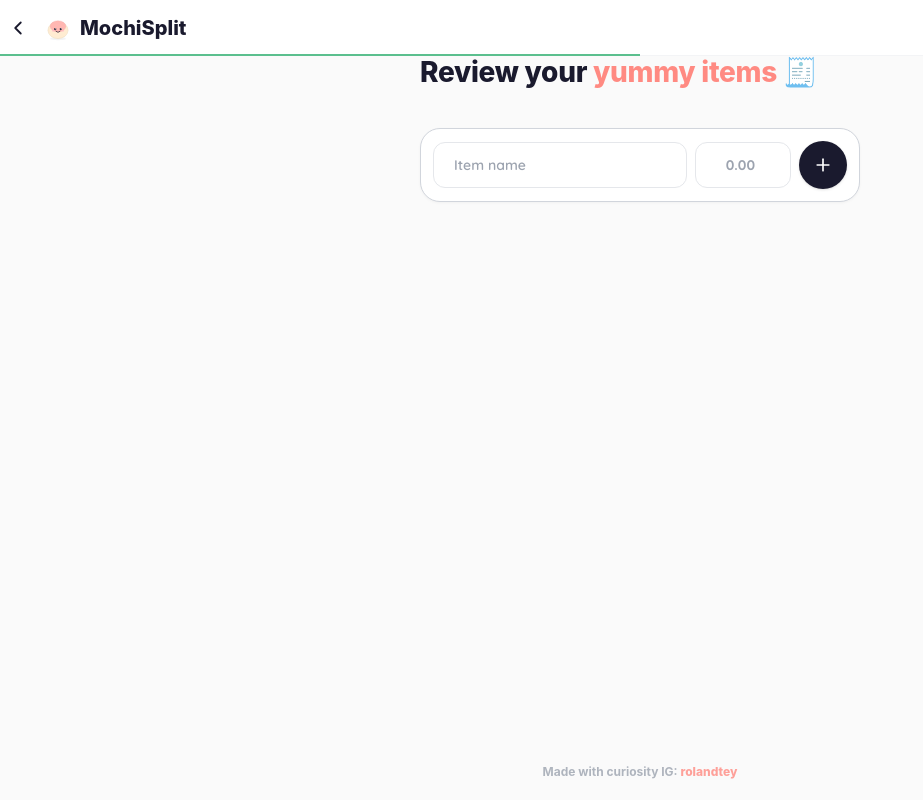
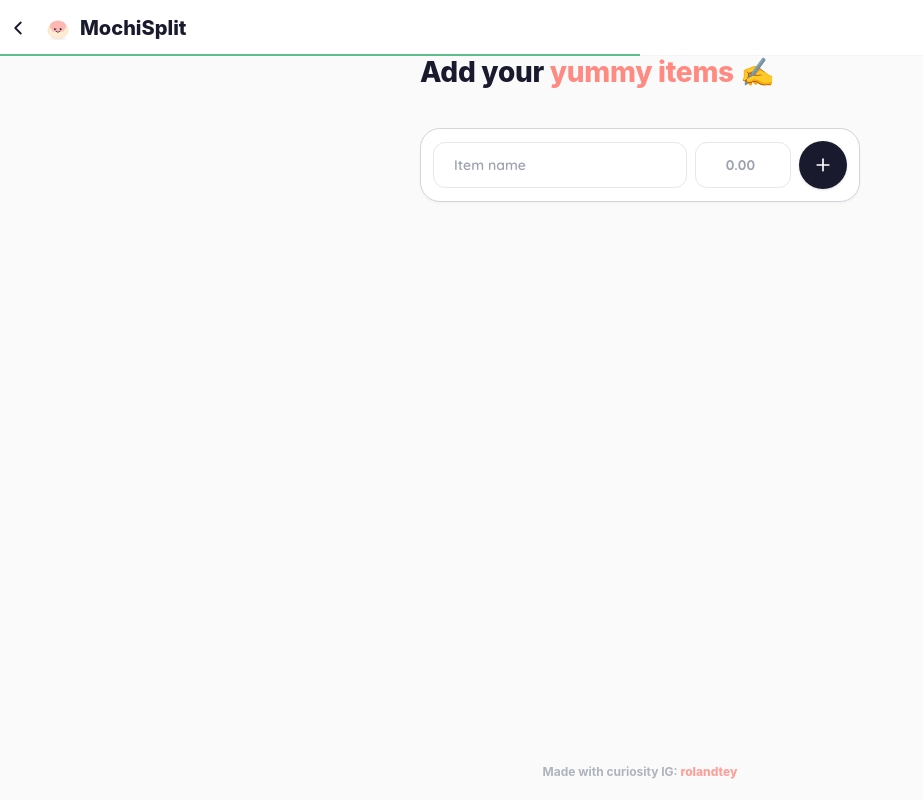
Before and after one commit to rollie243/MochiSplit, a React (Vite) app: page / in a window 1280 px wide. Both pictures are taken after a click on the button "Enter items manually". Shown: the whole page, without its empty margins (0-923 px from the left). Built offline with nearby package versions, Linux system fonts and the light colour scheme.

Commit message:
Restored sticky functionality by removing overflow and relative constraints

```diff
--- a/src/App.jsx
+++ b/src/App.jsx
@@ -53,6 +53,7 @@
       serviceChargePercent: result.serviceChargePercent || 10,
       taxPercent: result.taxPercent || 0,
       subtotal: result.subtotal || 0,
+      isManual: !!result.isManual
     });
     nextStep();
   };
@@ -85,7 +86,7 @@
   const { settlements, grandTotal, totalSC, totalTax, billSubtotal } = calculateSettlement(items, friends, billMeta);
 
   return (
-    <div className="min-h-screen flex flex-col bg-bg font-sans text-text overflow-x-hidden">
+    <div className="min-h-screen flex flex-col bg-bg font-sans text-text">
       {/* Clean header */}
       <header className="sticky top-0 z-50 bg-white/90 backdrop-blur-md border-b border-gray-100 px-6 h-[56px] flex items-center relative">
         <div className="max-w-md mx-auto w-full flex items-center justify-between">
@@ -131,8 +132,7 @@
         )}
       </header>
 
-      {/* Main — flex-1 stretch ensures footer stays bottom */}
-      <main className="flex-1 flex flex-col app-layout mx-auto w-full relative">
+      <main className="flex-1 flex flex-col app-layout mx-auto w-full">
         <AnimatePresence mode="wait">
           {step === 1 && (
             <motion.div key="step1" exit={{ opacity: 0, x: -40 }} className="flex-1 flex flex-col">
@@ -157,7 +157,7 @@
           )}
 
           {step === 4 && (
-            <motion.div key="step4" exit={{ opacity: 0, x: -40 }} className="flex-1 flex flex-col">
+            <motion.div key="step4" exit={{ opacity: 0, x: -40 }} className="flex flex-col">
               {/* Summary bar */}
               <div
                 className="bg-white py-3.5 px-6 border-b border-gray-100 mb-4 rounded-b-2xl shadow-sm"
--- a/src/components/AssignmentGrid.jsx
+++ b/src/components/AssignmentGrid.jsx
@@ -42,7 +42,7 @@
     const allAssignedToSelected = items.every((item) => item.assignedTo.includes(selectedFriendId));
 
     return (
-        <div className="flex flex-col relative">
+        <div className="flex flex-col">
             {/* Sticky Header Group */}
             <div
                 className="sticky top-[56px] z-30 pt-10 pb-3 bg-white/95 backdrop-blur-md border-b border-gray-100 flex flex-col gap-0 shadow-[0_4px_12px_rgba(0,0,0,0.02)] mb-4 rounded-b-2xl overflow-visible"
--- a/src/components/ItemEditor.jsx
+++ b/src/components/ItemEditor.jsx
@@ -57,7 +57,9 @@
         >
             {/* Single-line title */}
             <div className="mb-2">
-                <h1 className="text-title text-text">Review your <span className="text-peach-dark">yummy items</span> 🧾</h1>
+                <h1 className="text-title text-text">
+                    {billMeta?.isManual ? "Add your" : "Review your"} <span className="text-peach-dark">yummy items</span> {billMeta?.isManual ? "✍️" : "🧾"}
+                </h1>
             </div>
 
             {/* Item list */}
--- a/src/components/ReceiptUpload.jsx
+++ b/src/components/ReceiptUpload.jsx
@@ -124,7 +124,7 @@
                         <motion.button
                             whileHover={{ scale: 1.03 }}
                             whileTap={{ scale: 0.97 }}
-                            onClick={() => onItemsExtracted({ items: [], subtotal: 0, serviceChargePercent: null, taxPercent: null, restaurantName: '' })}
+                            onClick={() => onItemsExtracted({ items: [], subtotal: 0, serviceChargePercent: 10, taxPercent: 0, restaurantName: '', isManual: true })}
                             className="flex items-center gap-2 text-text-secondary font-bold text-sm
                 hover:text-mint-dark transition-colors"
                         >
--- a/src/index.css
+++ b/src/index.css
@@ -45,8 +45,7 @@
   font-family: 'Quicksand', sans-serif;
   background: var(--color-bg);
   color: var(--color-text);
-  min-height: 100dvh;
-  overflow-x: hidden;
+  min-height: 100vh;
   -webkit-font-smoothing: antialiased;
   -moz-osx-font-smoothing: grayscale;
 }
```
